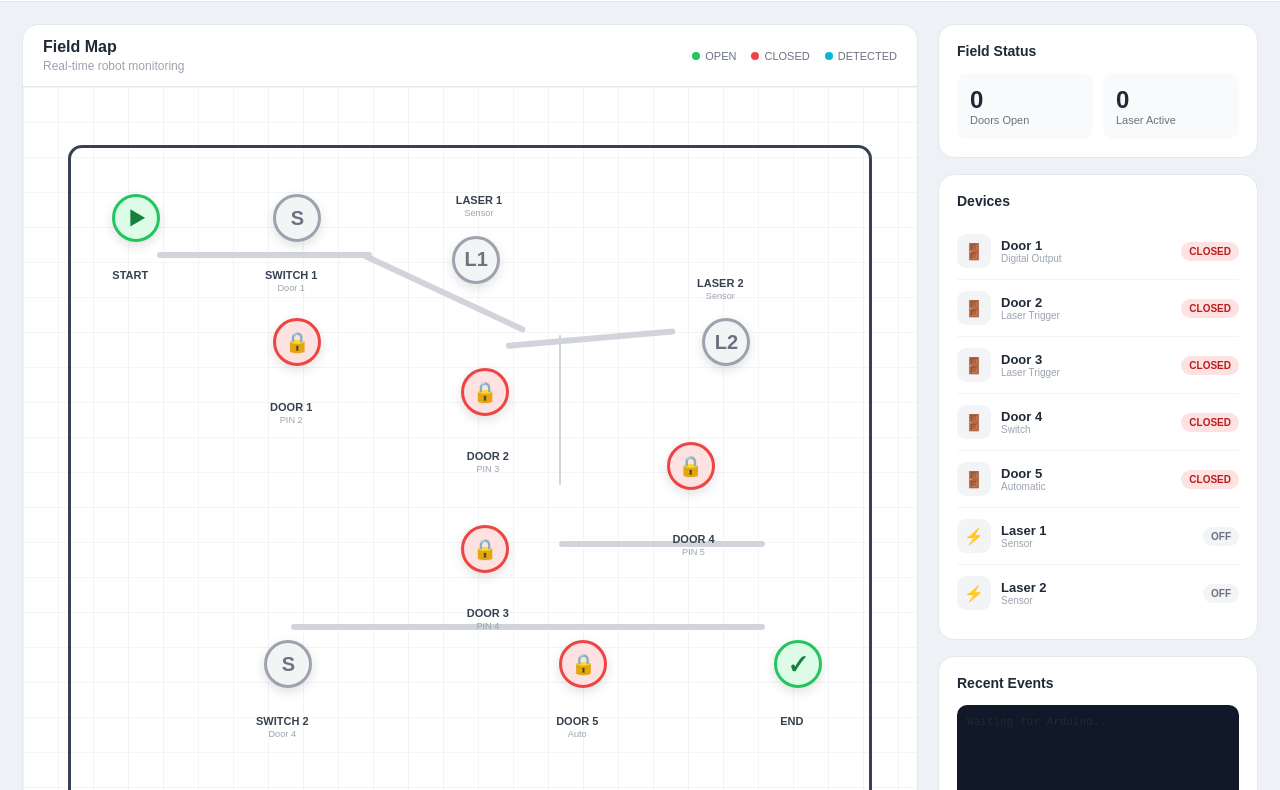
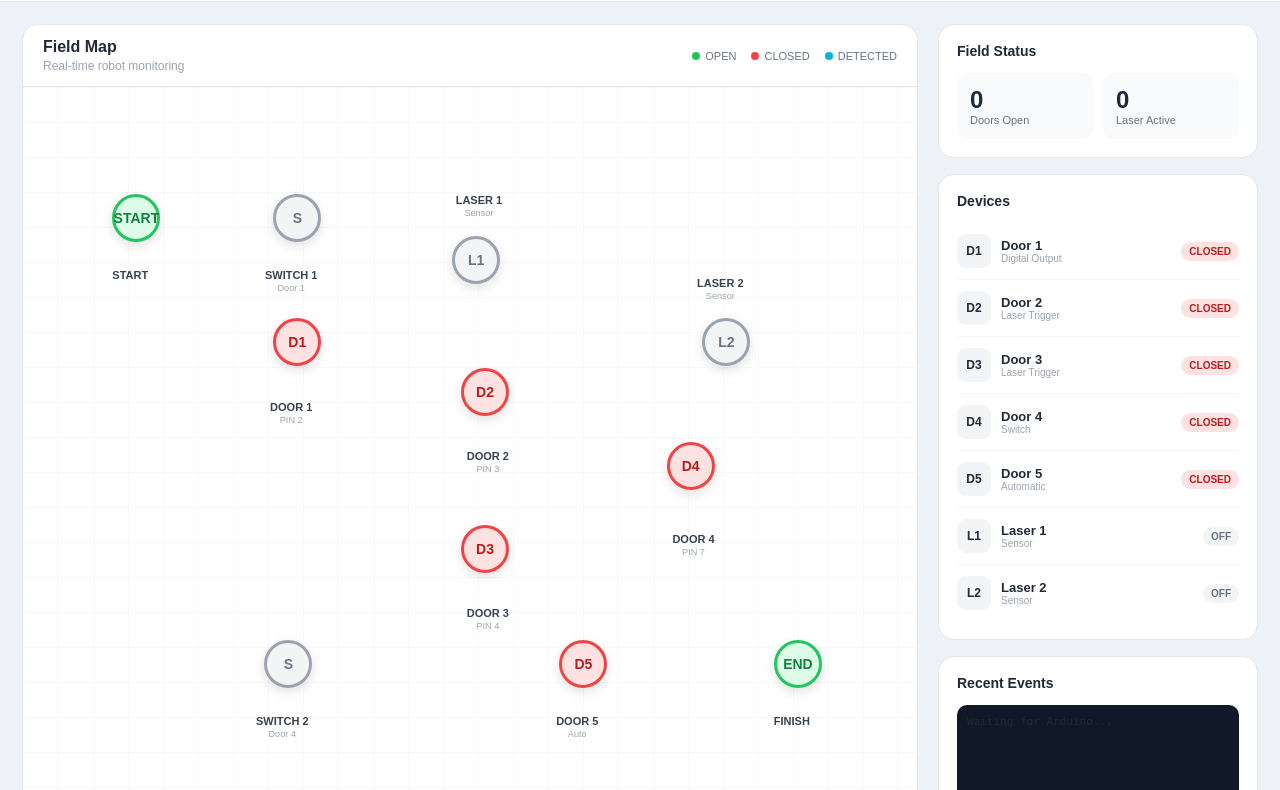
Before and after one commit to kixmbap/Digital-Logic-and-Embedded-System, a website: page Web Dashbord/index.html in a window 1280 px wide. Shown: the part 74-864 px from the top of the page. Drawn offline with Linux system fonts and the light colour scheme; no server answers.

Commit message:
update readme

```diff
--- a/Web Dashbord/index.html
+++ b/Web Dashbord/index.html
@@ -28,7 +28,6 @@ body {
     background: #eef1f5;
 
     color: #1f2937;
-
 }
 
 
@@ -99,7 +98,9 @@ body {
 
     justify-content: center;
 
-    font-size: 23px;
+    font-size: 16px;
+
+    font-weight: bold;
 
 }
 
@@ -308,12 +309,12 @@ body {
 
     background:
         linear-gradient(
-            rgba(229,231,235,.45) 1px,
+            rgba(229,231,235,.25) 1px,
             transparent 1px
         ),
         linear-gradient(
             90deg,
-            rgba(229,231,235,.45) 1px,
+            rgba(229,231,235,.25) 1px,
             transparent 1px
         );
 
@@ -325,143 +326,13 @@ body {
 
 
 /* =====================================================
-   FIELD BORDER
+   ไม่มี FIELD BORDER
 ===================================================== */
 
-.field-border {
-
-    position: absolute;
-
-    left: 5%;
-
-    right: 5%;
-
-    top: 7%;
-
-    bottom: 7%;
-
-    border: 3px solid #374151;
-
-    border-radius: 14px;
-
-}
-
 
 /* =====================================================
-   PATH
+   ไม่มี PATH / WALL
 ===================================================== */
-
-.path {
-
-    position: absolute;
-
-    height: 6px;
-
-    background: #d1d5db;
-
-    border-radius: 10px;
-
-    transform-origin: left center;
-
-    z-index: 1;
-
-}
-
-
-.path.active {
-
-    background: #60a5fa;
-
-    box-shadow:
-        0 0 8px rgba(59,130,246,.45);
-
-}
-
-
-/* PATH 1 */
-
-.path1 {
-
-    left: 15%;
-
-    top: 20%;
-
-    width: 24%;
-
-}
-
-
-/* PATH 2 */
-
-.path2 {
-
-    left: 38%;
-
-    top: 20%;
-
-    width: 20%;
-
-    transform: rotate(25deg);
-
-}
-
-
-/* PATH 3 */
-
-.path3 {
-
-    left: 54%;
-
-    top: 31%;
-
-    width: 19%;
-
-    transform: rotate(-5deg);
-
-}
-
-
-/* PATH 4 */
-
-.path4 {
-
-    left: 60%;
-
-    top: 30%;
-
-    width: 2px;
-
-    height: 150px;
-
-    transform: rotate(0);
-
-}
-
-
-/* PATH 5 */
-
-.path5 {
-
-    left: 60%;
-
-    top: 55%;
-
-    width: 23%;
-
-}
-
-
-/* PATH 6 */
-
-.path6 {
-
-    left: 30%;
-
-    top: 65%;
-
-    width: 53%;
-
-}
 
 
 /* =====================================================
@@ -484,7 +355,7 @@ body {
 
     justify-content: center;
 
-    font-size: 20px;
+    font-size: 14px;
 
     font-weight: bold;
 
@@ -835,6 +706,10 @@ body {
 
     background: #f3f4f6;
 
+    font-size: 12px;
+
+    font-weight: bold;
+
 }
 
 
@@ -1016,16 +891,17 @@ body {
 
     <div class="logo">
 
+
         <div class="logo-icon">
-
-            🤖
-
+            RF
         </div>
 
 
         <div class="logo-text">
 
-            <h1>Robot Field</h1>
+            <h1>
+                Robot Field
+            </h1>
 
             <span>
                 Digital Logic & Embedded System
@@ -1041,9 +917,7 @@ body {
         <div class="connection-dot"></div>
 
         <span id="connectionText">
-
             ARDUINO ONLINE
-
         </span>
 
     </div>
@@ -1060,6 +934,7 @@ body {
 <main class="content">
 
 
+
 <!-- =====================================================
      FIELD
 ===================================================== -->
@@ -1069,18 +944,15 @@ body {
 
     <div class="panel-header">
 
+
         <div>
 
             <div class="panel-title">
-
                 Field Map
-
             </div>
 
             <div class="panel-subtitle">
-
                 Real-time robot monitoring
-
             </div>
 
         </div>
@@ -1088,6 +960,7 @@ body {
 
         <div class="legend">
 
+
             <div class="legend-item">
 
                 <div class="legend-dot legend-green"></div>
@@ -1114,6 +987,7 @@ body {
 
             </div>
 
+
         </div>
 
     </div>
@@ -1121,25 +995,6 @@ body {
 
 
     <div class="field">
-
-
-        <div class="field-border"></div>
-
-
-        <!-- PATH -->
-
-        <div class="path path1"></div>
-
-        <div class="path path2"></div>
-
-        <div class="path path3"></div>
-
-        <div class="path path4"></div>
-
-        <div class="path path5"></div>
-
-        <div class="path path6"></div>
-
 
 
         <!-- START -->
@@ -1147,9 +1002,10 @@ body {
         <div id="start"
              class="field-node start node-open">
 
-            ▶
-
-        </div>
+            START
+
+        </div>
+
 
         <div class="node-label"
              style="left: 12%; top: 22%;">
@@ -1169,12 +1025,15 @@ body {
 
         </div>
 
+
         <div class="node-label"
              style="left: 30%; top: 22%;">
 
             SWITCH 1
 
-            <small>Door 1</small>
+            <small>
+                Door 1
+            </small>
 
         </div>
 
@@ -1185,16 +1044,19 @@ body {
         <div id="door1"
              class="field-node door1 node-closed">
 
-            🔒
-
-        </div>
+            D1
+
+        </div>
+
 
         <div class="node-label"
              style="left: 30%; top: 38%;">
 
             DOOR 1
 
-            <small>PIN 2</small>
+            <small>
+                PIN 2
+            </small>
 
         </div>
 
@@ -1209,12 +1071,15 @@ body {
 
         </div>
 
+
         <div class="node-label"
              style="left: 51%; top: 13%;">
 
             LASER 1
 
-            <small>Sensor</small>
+            <small>
+                Sensor
+            </small>
 
         </div>
 
@@ -1225,16 +1090,19 @@ body {
         <div id="door2"
              class="field-node door2 node-closed">
 
-            🔒
-
-        </div>
+            D2
+
+        </div>
+
 
         <div class="node-label"
              style="left: 52%; top: 44%;">
 
             DOOR 2
 
-            <small>PIN 3</small>
+            <small>
+                PIN 3
+            </small>
 
         </div>
 
@@ -1245,16 +1113,19 @@ body {
         <div id="door3"
              class="field-node door3 node-closed">
 
-            🔒
-
-        </div>
+            D3
+
+        </div>
+
 
         <div class="node-label"
              style="left: 52%; top: 63%;">
 
             DOOR 3
 
-            <small>PIN 4</small>
+            <small>
+                PIN 4
+            </small>
 
         </div>
 
@@ -1269,12 +1140,15 @@ body {
 
         </div>
 
+
         <div class="node-label"
              style="left: 78%; top: 23%;">
 
             LASER 2
 
-            <small>Sensor</small>
+            <small>
+                Sensor
+            </small>
 
         </div>
 
@@ -1285,16 +1159,19 @@ body {
         <div id="door4"
              class="field-node door4 node-closed">
 
-            🔒
-
-        </div>
+            D4
+
+        </div>
+
 
         <div class="node-label"
              style="left: 75%; top: 54%;">
 
             DOOR 4
 
-            <small>PIN 5</small>
+            <small>
+                PIN 7
+            </small>
 
         </div>
 
@@ -1309,12 +1186,15 @@ body {
 
         </div>
 
+
         <div class="node-label"
              style="left: 29%; top: 76%;">
 
             SWITCH 2
 
-            <small>Door 4</small>
+            <small>
+                Door 4
+            </small>
 
         </div>
 
@@ -1325,16 +1205,19 @@ body {
         <div id="door5"
              class="field-node door5 node-closed">
 
-            🔒
-
-        </div>
+            D5
+
+        </div>
+
 
         <div class="node-label"
              style="left: 62%; top: 76%;">
 
             DOOR 5
 
-            <small>Auto</small>
+            <small>
+                Auto
+            </small>
 
         </div>
 
@@ -1345,19 +1228,21 @@ body {
         <div id="end"
              class="field-node end node-open">
 
-            ✓
-
-        </div>
+            END
+
+        </div>
+
 
         <div class="node-label"
              style="left: 86%; top: 76%;">
 
-            END
+            FINISH
 
         </div>
 
 
     </div>
+
 
 </section>
 
@@ -1370,14 +1255,14 @@ body {
 <aside class="sidebar">
 
 
+
     <!-- SUMMARY -->
 
     <div class="card">
 
+
         <div class="card-title">
-
             Field Status
-
         </div>
 
 
@@ -1422,6 +1307,7 @@ body {
 
         </div>
 
+
     </div>
 
 
@@ -1430,10 +1316,9 @@ body {
 
     <div class="card">
 
+
         <div class="card-title">
-
             Devices
-
         </div>
 
 
@@ -1445,23 +1330,17 @@ body {
             <div class="device-left">
 
                 <div class="device-icon">
-
-                    🚪
-
+                    D1
                 </div>
 
                 <div>
 
                     <div class="device-name">
-
                         Door 1
-
                     </div>
 
                     <div class="device-type">
-
                         Digital Output
-
                     </div>
 
                 </div>
@@ -1487,23 +1366,17 @@ body {
             <div class="device-left">
 
                 <div class="device-icon">
-
-                    🚪
-
+                    D2
                 </div>
 
                 <div>
 
                     <div class="device-name">
-
                         Door 2
-
                     </div>
 
                     <div class="device-type">
-
                         Laser Trigger
-
                     </div>
 
                 </div>
@@ -1529,23 +1402,17 @@ body {
             <div class="device-left">
 
                 <div class="device-icon">
-
-                    🚪
-
+                    D3
                 </div>
 
                 <div>
 
                     <div class="device-name">
-
                         Door 3
-
                     </div>
 
                     <div class="device-type">
-
                         Laser Trigger
-
                     </div>
 
                 </div>
@@ -1571,23 +1438,17 @@ body {
             <div class="device-left">
 
                 <div class="device-icon">
-
-                    🚪
-
+                    D4
                 </div>
 
                 <div>
 
                     <div class="device-name">
-
                         Door 4
-
                     </div>
 
                     <div class="device-type">
-
                         Switch
-
                     </div>
 
                 </div>
@@ -1613,23 +1474,17 @@ body {
             <div class="device-left">
 
                 <div class="device-icon">
-
-                    🚪
-
+                    D5
                 </div>
 
                 <div>
 
                     <div class="device-name">
-
                         Door 5
-
                     </div>
 
                     <div class="device-type">
-
                         Automatic
-
                     </div>
 
                 </div>
@@ -1648,30 +1503,24 @@ body {
 
 
 
-        <!-- LASER -->
+        <!-- LASER 1 -->
 
         <div class="device">
 
             <div class="device-left">
 
                 <div class="device-icon">
-
-                    ⚡
-
+                    L1
                 </div>
 
                 <div>
 
                     <div class="device-name">
-
                         Laser 1
-
                     </div>
 
                     <div class="device-type">
-
                         Sensor
-
                     </div>
 
                 </div>
@@ -1690,28 +1539,24 @@ body {
 
 
 
+        <!-- LASER 2 -->
+
         <div class="device">
 
             <div class="device-left">
 
                 <div class="device-icon">
-
-                    ⚡
-
+                    L2
                 </div>
 
                 <div>
 
                     <div class="device-name">
-
                         Laser 2
-
                     </div>
 
                     <div class="device-type">
-
                         Sensor
-
                     </div>
 
                 </div>
@@ -1729,6 +1574,7 @@ body {
         </div>
 
 
+
     </div>
 
 
@@ -1737,10 +1583,9 @@ body {
 
     <div class="card">
 
+
         <div class="card-title">
-
             Recent Events
-
         </div>
 
 
@@ -1751,7 +1596,9 @@ body {
 
         </div>
 
+
     </div>
+
 
 
 </aside>
@@ -1773,8 +1620,10 @@ body {
 
 function updateDoor(id, status) {
 
+
     const node =
         document.getElementById(id);
+
 
     const badge =
         document.getElementById(
@@ -1793,11 +1642,13 @@ function updateDoor(id, status) {
 
     if (status === "OPEN") {
 
+
         node.classList.add(
             "node-open"
         );
 
-        node.innerHTML = "🔓";
+
+        node.innerHTML = "D";
 
 
         if (badge) {
@@ -1810,15 +1661,18 @@ function updateDoor(id, status) {
 
         }
 
+
     }
 
     else {
+
 
         node.classList.add(
             "node-closed"
         );
 
-        node.innerHTML = "🔒";
+
+        node.innerHTML = "D";
 
 
         if (badge) {
@@ -1834,6 +1688,7 @@ function updateDoor(id, status) {
     }
 
 }
+
 
 
 // =====================================================
@@ -1842,8 +1697,10 @@ function updateDoor(id, status) {
 
 function updateLaser(id, status) {
 
+
     const node =
         document.getElementById(id);
+
 
     const badge =
         document.getElementById(
@@ -1862,11 +1719,13 @@ function updateLaser(id, status) {
 
     if (status === "DETECTED") {
 
+
         node.classList.add(
             "node-detected"
         );
 
-        node.innerHTML = "⚡";
+
+        node.innerHTML = "ON";
 
 
         if (badge) {
@@ -1879,13 +1738,16 @@ function updateLaser(id, status) {
 
         }
 
+
     }
 
     else {
+
 
         node.classList.add(
             "node-off"
         );
+
 
         node.innerHTML =
             id === "laser1"
@@ -1908,11 +1770,13 @@ function updateLaser(id, status) {
 }
 
 
+
 // =====================================================
 // SWITCH
 // =====================================================
 
 function updateSwitch(id, status) {
+
 
     const node =
         document.getElementById(id);
@@ -1929,25 +1793,31 @@ function updateSwitch(id, status) {
 
     if (status === "ON") {
 
+
         node.classList.add(
             "node-open"
         );
 
+
         node.innerHTML = "S";
 
+
     }
 
     else {
+
 
         node.classList.add(
             "node-off"
         );
 
+
         node.innerHTML = "S";
 
     }
 
 }
+
 
 
 // =====================================================
@@ -1956,7 +1826,9 @@ function updateSwitch(id, status) {
 
 async function updateDashboard() {
 
+
     try {
+
 
         const response =
             await fetch(
@@ -1970,6 +1842,7 @@ async function updateDashboard() {
 
         const state =
             data.state;
+
 
 
         // =============================================
@@ -1984,6 +1857,7 @@ async function updateDashboard() {
             "ARDUINO ONLINE";
 
 
+
         // =============================================
         // DOORS
         // =============================================
@@ -2018,6 +1892,7 @@ async function updateDashboard() {
         );
 
 
+
         // =============================================
         // LASERS
         // =============================================
@@ -2034,6 +1909,7 @@ async function updateDashboard() {
         );
 
 
+
         // =============================================
         // SWITCHES
         // =============================================
@@ -2050,6 +1926,7 @@ async function updateDashboard() {
         );
 
 
+
         // =============================================
         // SUMMARY
         // =============================================
@@ -2057,13 +1934,9 @@ async function updateDashboard() {
         const doors = [
 
             state.door1,
-
             state.door2,
-
             state.door3,
-
             state.door4,
-
             state.door5
 
         ];
@@ -2079,7 +1952,6 @@ async function updateDashboard() {
         const lasers = [
 
             state.laser1,
-
             state.laser2
 
         ];
@@ -2108,6 +1980,7 @@ async function updateDashboard() {
             activeLasers;
 
 
+
         // =============================================
         // LOG
         // =============================================
@@ -2122,6 +1995,7 @@ async function updateDashboard() {
             data.messages &&
             data.messages.length > 0
         ) {
+
 
             log.innerHTML =
                 data.messages
@@ -2132,15 +2006,18 @@ async function updateDashboard() {
                     )
                     .join("");
 
+
             log.scrollTop =
                 log.scrollHeight;
 
         }
 
+
     }
 
 
     catch (error) {
+
 
         console.error(
             "Dashboard Error:",
@@ -2155,9 +2032,11 @@ async function updateDashboard() {
             .innerText =
             "SERVER DISCONNECTED";
 
+
     }
 
 }
+
 
 
 // =====================================================
```
Also changed, not shown: README.md, 2 other files.
